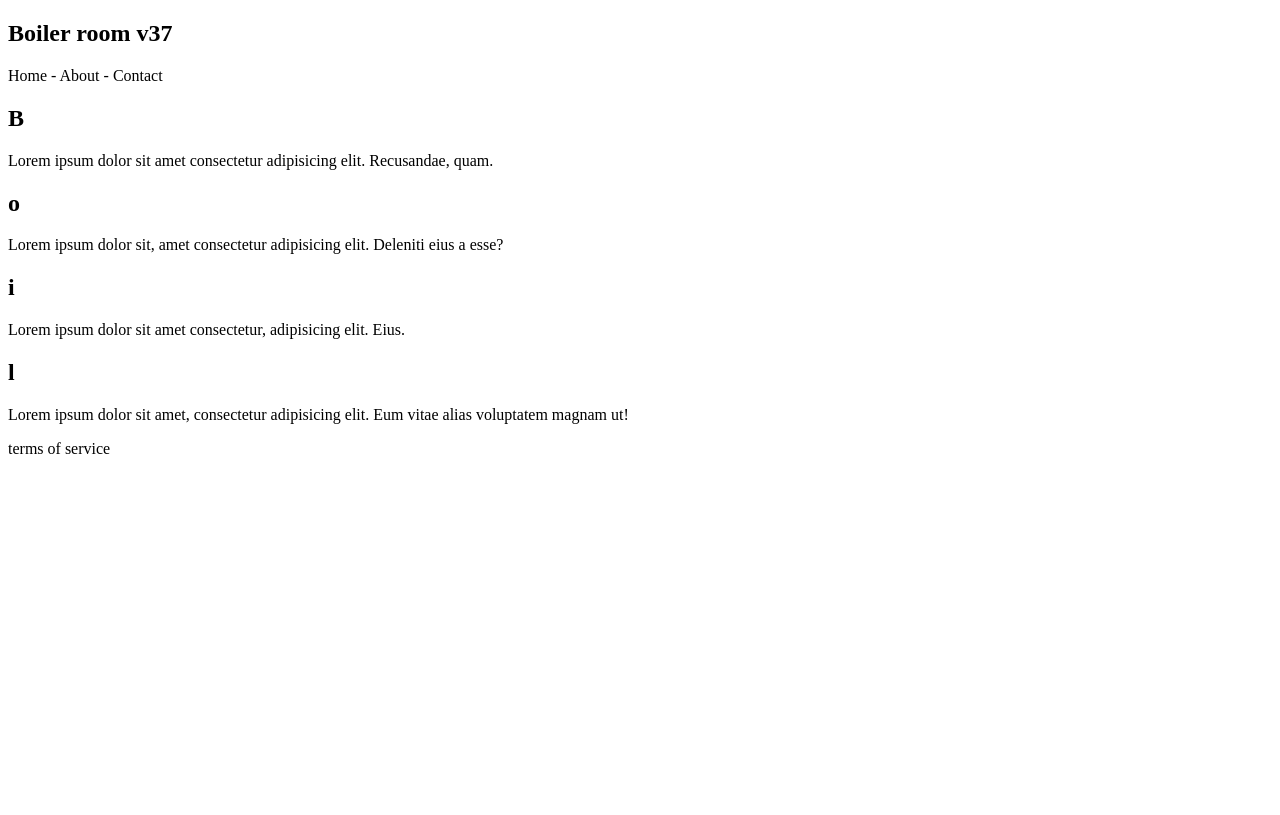
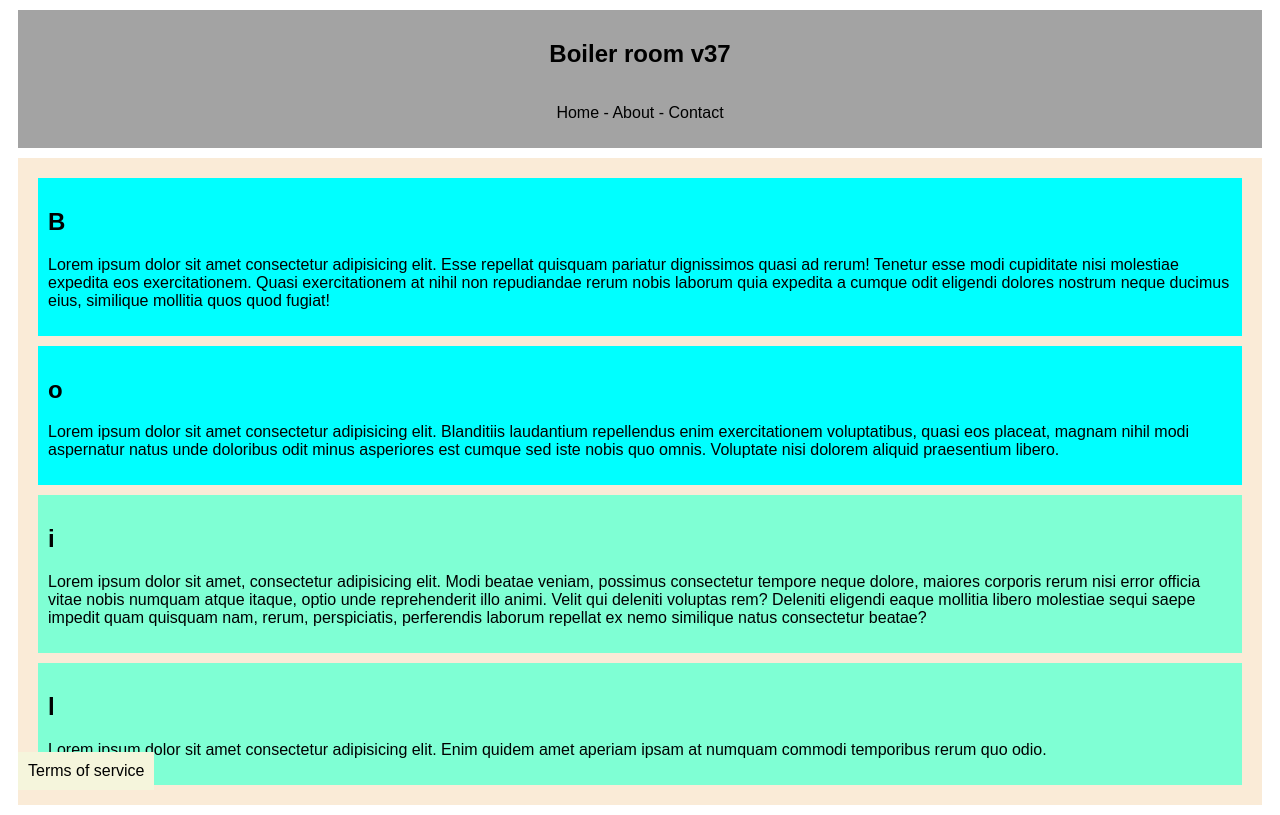
Before and after one commit to Samii02/Boiler-room-v37, a plain HTML site: page index.html in a window 1280 px wide. Drawn offline with Linux system fonts and the light colour scheme.

Commit message:
implemented boxes

```diff
--- a/index.html
+++ b/index.html
@@ -19,27 +19,43 @@
     <main>
         <section>
             <h2>B</h2>
-            <p>Lorem ipsum dolor sit amet consectetur adipisicing elit. Recusandae, quam.</p>
+            <p>Lorem ipsum dolor sit amet consectetur adipisicing elit.
+                 Esse repellat quisquam pariatur dignissimos quasi ad rerum!
+                  Tenetur esse modi cupiditate nisi molestiae expedita eos exercitationem.
+                   Quasi exercitationem at nihil non repudiandae rerum nobis laborum quia
+                    expedita a cumque odit eligendi dolores nostrum neque ducimus eius,
+                     similique mollitia quos quod fugiat!</p>
         </section>
 
         <section>
             <h2>o</h2>
-            <p>Lorem ipsum dolor sit, amet consectetur adipisicing elit. Deleniti eius a esse?</p>
+            <p>Lorem ipsum dolor sit amet consectetur adipisicing elit.
+                 Blanditiis laudantium repellendus enim exercitationem voluptatibus,
+                  quasi eos placeat, magnam nihil modi aspernatur natus unde doloribus
+                   odit minus asperiores est cumque sed iste nobis quo omnis. Voluptate
+                    nisi dolorem aliquid praesentium libero.</p>
         </section>
 
         <article>
             <h2>i</h2>
-            <p>Lorem ipsum dolor sit amet consectetur, adipisicing elit. Eius.</p>
+            <p>Lorem ipsum dolor sit amet, consectetur adipisicing elit.
+                 Modi beatae veniam, possimus consectetur tempore neque dolore,
+                  maiores corporis rerum nisi error officia vitae nobis numquam atque itaque,
+                   optio unde reprehenderit illo animi. Velit qui deleniti voluptas rem? Deleniti
+                    eligendi eaque mollitia libero molestiae sequi saepe impedit quam quisquam nam,
+                     rerum, perspiciatis, perferendis laborum repellat ex nemo similique natus
+                      consectetur beatae?</p>
         </article>
 
         <article>
             <h2>l</h2>
-            <p>Lorem ipsum dolor sit amet, consectetur adipisicing elit. Eum vitae alias voluptatem magnam ut!</p>
+            <p>Lorem ipsum dolor sit amet consectetur adipisicing elit.
+                 Enim quidem amet aperiam ipsam at numquam commodi temporibus rerum quo odio.</p>
         </article>
     </main>
 
     <footer>
-        terms of service
+        Terms of service
     </footer>
 
 </body>
--- a/styles.css
+++ b/styles.css
@@ -1,3 +1,49 @@
+body{
+    font-family: Arial, Helvetica, sans-serif;
+}
+
+header{
+    background-color: rgb(163, 163, 163);
+    padding: 10px;
+    margin: 10px;
+    max-width: 100%;
+}
+
+nav{
+    display: flex;
+    flex-direction: column;
+    align-items: center;
+}
+
+main{
+    background-color: antiquewhite;
+    padding: 10px;
+    margin: 10px;
+    max-width: 100%;
+}
+
+section{
+    background-color: aqua;
+    padding: 10px;
+    margin: 10px;
+    max-width: 100%;
+}
+
+article{
+    background-color: aquamarine;
+    padding: 10px;
+    margin: 10px;
+    max-width: 100%;
+}
+
+footer{
+    background-color: beige;
+    padding: 10px;
+    margin: 10px;
+    bottom: 0;
+    position: fixed;
+}
+
 @media (min-width: 320) and (max-width: 480px){
 
 }
```
